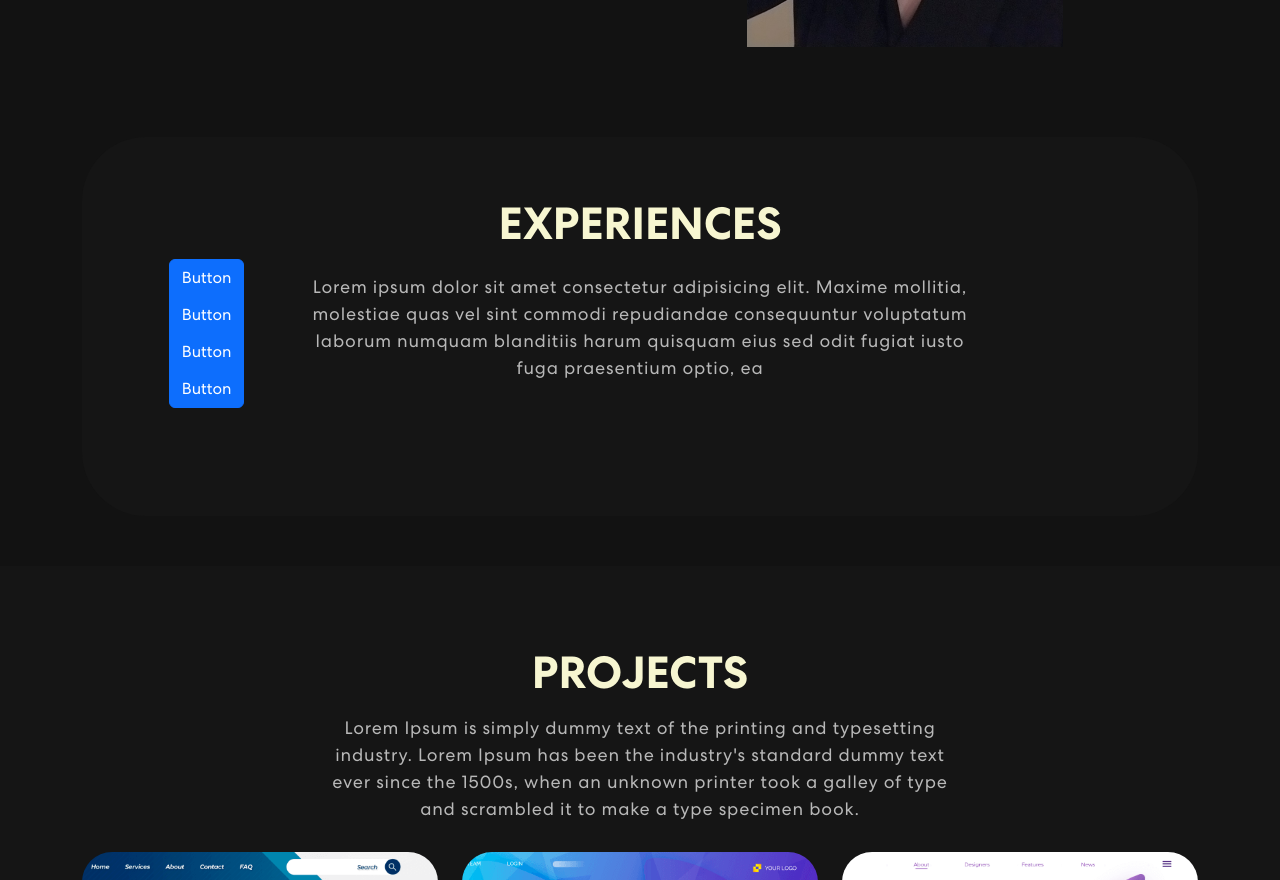
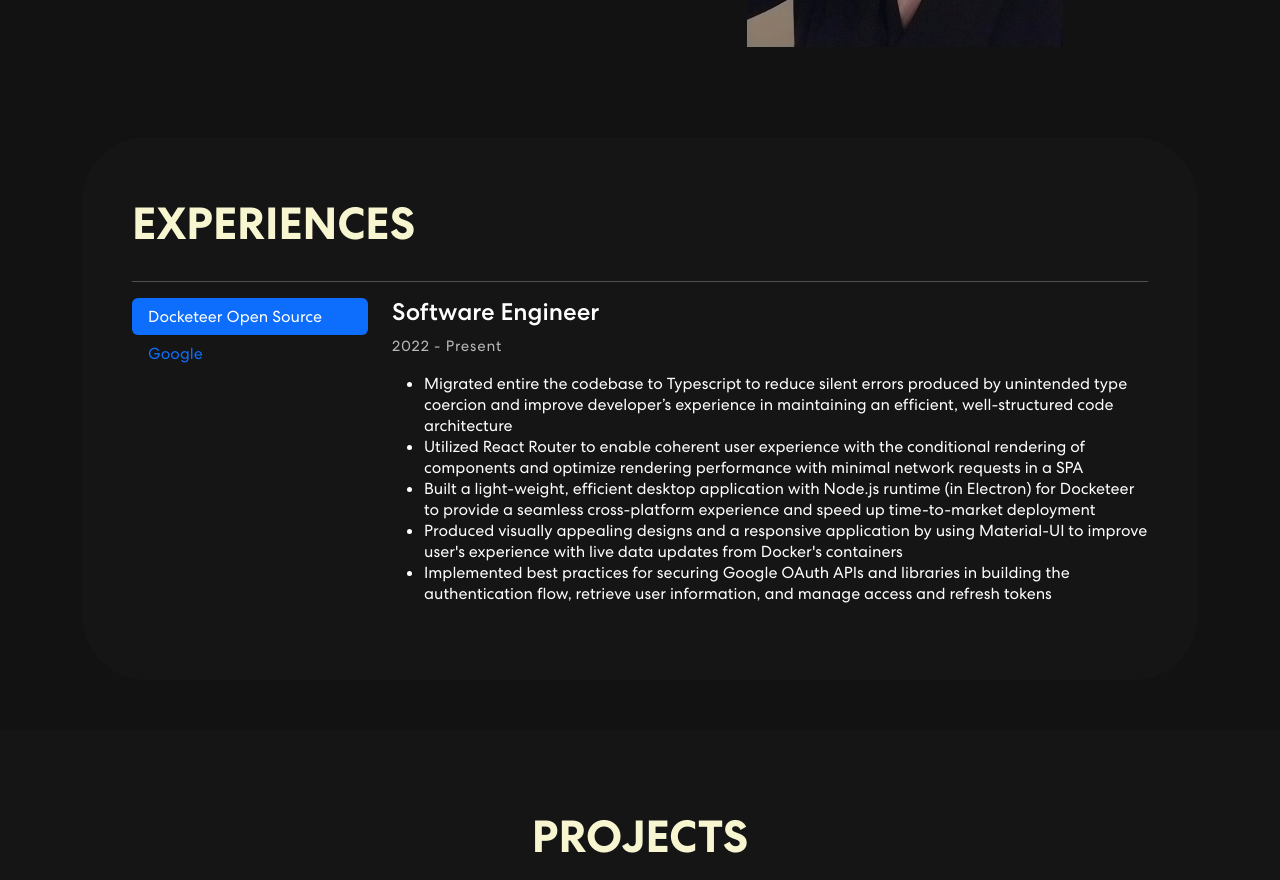
Before and after one commit to tiffanynchau/Web-Portfolio, a React (Create React App) app: page / in a window 1280 px wide. Shown: the part 1140-2020 px from the top of the page. Built offline with nearby package versions, Linux system fonts and the light colour scheme.

Commit message:
create 2 experiences tabs

```diff
--- a/src/App.css
+++ b/src/App.css
@@ -252,7 +252,7 @@ nav.navbar .navbar-toggler[aria-expanded="true"] .navbar-toggler-icon {
   display: inline-block;
 }
 .tagline1 {
-  color: green
+  color: #0d6efd;
 }
 
 .banner h1 {
@@ -312,34 +312,39 @@ nav.navbar .navbar-toggler[aria-expanded="true"] .navbar-toggler-icon {
   padding: 0 0 50px 0;
   position: relative;
 }
+
 .skill-bx {
   background: #151515;
   border-radius: 64px;
-  text-align: center;
+  text-align: start;
   padding: 60px 50px;
   margin-top: -60px;
 }
+
+
 .skill h2 {
 	font-size: 45px;
 	font-weight: 700;
-  color: rgb(247, 246, 209)
+  color: rgb(247, 246, 209);
+  margin-bottom: 30px;
 }
+
+.exp1 h4 {
+  text-align: start;
+}
+
+.exp2 h4 {
+  text-align: start;
+}
+
 .skill p {
     color: #B8B8B8;
-    font-size: 18px;
+    font-size: 15px;
     letter-spacing: 0.8px;
     line-height: 1.5em;
-    margin: 14px 0 75px 0;
+    text-align: start;
 }
-.skill-slider {
-  width: 80%;
-  margin: 0 auto;
-  position: relative;
-}
-.skill-slider .item img {
-  width: 50%;
-  margin: 0 auto 15px auto;
-}
+
 
 
 /************ Projects Css ************/
--- a/src/components/Experiences .js
+++ b/src/components/Experiences .js
@@ -1,6 +1,6 @@
-import { Container, Row, Col } from "react-bootstrap";
-import Button from "react-bootstrap/Button";
-import ButtonGroup from "react-bootstrap/ButtonGroup";
+import { Container, Row, Col, Tab, Nav } from "react-bootstrap";
+import { Exptab1 } from "./Exptab1";
+import { Exptab2 } from "./Exptab2";
 
 export const Experiences = () => {
   return (
@@ -10,27 +10,34 @@ export const Experiences = () => {
           <Col>
             <div className="skill-bx">
               <h2>EXPERIENCES</h2>
+              <hr></hr>
 
-              <Row>
-                <Col className="col-2">
-                  <ButtonGroup vertical>
-                    <Button>Button</Button>
-                    <Button>Button</Button>
-
-                    <Button>Button</Button>
-                    <Button>Button</Button>
-                  </ButtonGroup>
-                </Col>
-                <Col className="col-8">
-                  <p>
-                    Lorem ipsum dolor sit amet consectetur adipisicing elit.
-                    Maxime mollitia, molestiae quas vel sint commodi repudiandae
-                    consequuntur voluptatum laborum numquam blanditiis harum
-                    quisquam eius sed odit fugiat iusto fuga praesentium optio,
-                    ea
-                  </p>
-                </Col>
-              </Row>
+              <Tab.Container id="left-tabs-example" defaultActiveKey="first">
+                <Row>
+                  <Col sm={3}>
+                    <Nav variant="pills" className="flex-column">
+                      <Nav.Item>
+                        <Nav.Link eventKey="first">
+                          Docketeer Open Source
+                        </Nav.Link>
+                      </Nav.Item>
+                      <Nav.Item>
+                        <Nav.Link eventKey="second">Google</Nav.Link>
+                      </Nav.Item>
+                    </Nav>
+                  </Col>
+                  <Col sm={9}>
+                    <Tab.Content>
+                      <Tab.Pane eventKey="first">
+                        <Exptab1 />
+                      </Tab.Pane>
+                      <Tab.Pane eventKey="second">
+                        <Exptab2 />
+                      </Tab.Pane>
+                    </Tab.Content>
+                  </Col>
+                </Row>
+              </Tab.Container>
             </div>
           </Col>
         </Row>
--- /dev/null
+++ b/src/components/Exptab1.js
@@ -0,0 +1,38 @@
+import React from "react";
+
+export const Exptab1 = () => {
+  return (
+    <section className="exp1">
+      <h4>Software Engineer</h4>
+      <p>2022 - Present</p>
+      <ul>
+        <li>
+          Migrated entire the codebase to Typescript to reduce silent errors
+          produced by unintended type coercion and improve developer’s
+          experience in maintaining an efficient, well-structured code
+          architecture
+        </li>
+        <li>
+          Utilized React Router to enable coherent user experience with the
+          conditional rendering of components and optimize rendering performance
+          with minimal network requests in a SPA
+        </li>
+        <li>
+          Built a light-weight, efficient desktop application with Node.js
+          runtime (in Electron) for Docketeer to provide a seamless
+          cross-platform experience and speed up time-to-market deployment
+        </li>
+        <li>
+          Produced visually appealing designs and a responsive application by
+          using Material-UI to improve user's experience with live data updates
+          from Docker's containers
+        </li>
+        <li>
+          Implemented best practices for securing Google OAuth APIs and
+          libraries in building the authentication flow, retrieve user
+          information, and manage access and refresh tokens
+        </li>
+      </ul>
+    </section>
+  );
+};
--- /dev/null
+++ b/src/components/Exptab2.js
@@ -0,0 +1,24 @@
+import React from "react";
+
+export const Exptab2 = () => {
+  return (
+    <section className="exp2">
+      <h4>Trust & Safety Legal Specialist</h4>
+      <p>2017 - 2022</p>
+      <ul>
+        <li>
+          Utilized a variety of admin tools and technologies such as automated
+          fraud detection systems, manual review processes, and customer support
+          systems to monitor online content and mitigate risks that may violate
+          trust and safety policies
+        </li>
+        <li>
+          Worked alongside with Google development team in building supporting
+          tools that allow agents to make litigation decisions directly on
+          Google search engine, which boosted productivity wise by 20% and
+          reduced processing time by 35%
+        </li>
+      </ul>
+    </section>
+  );
+};
```
